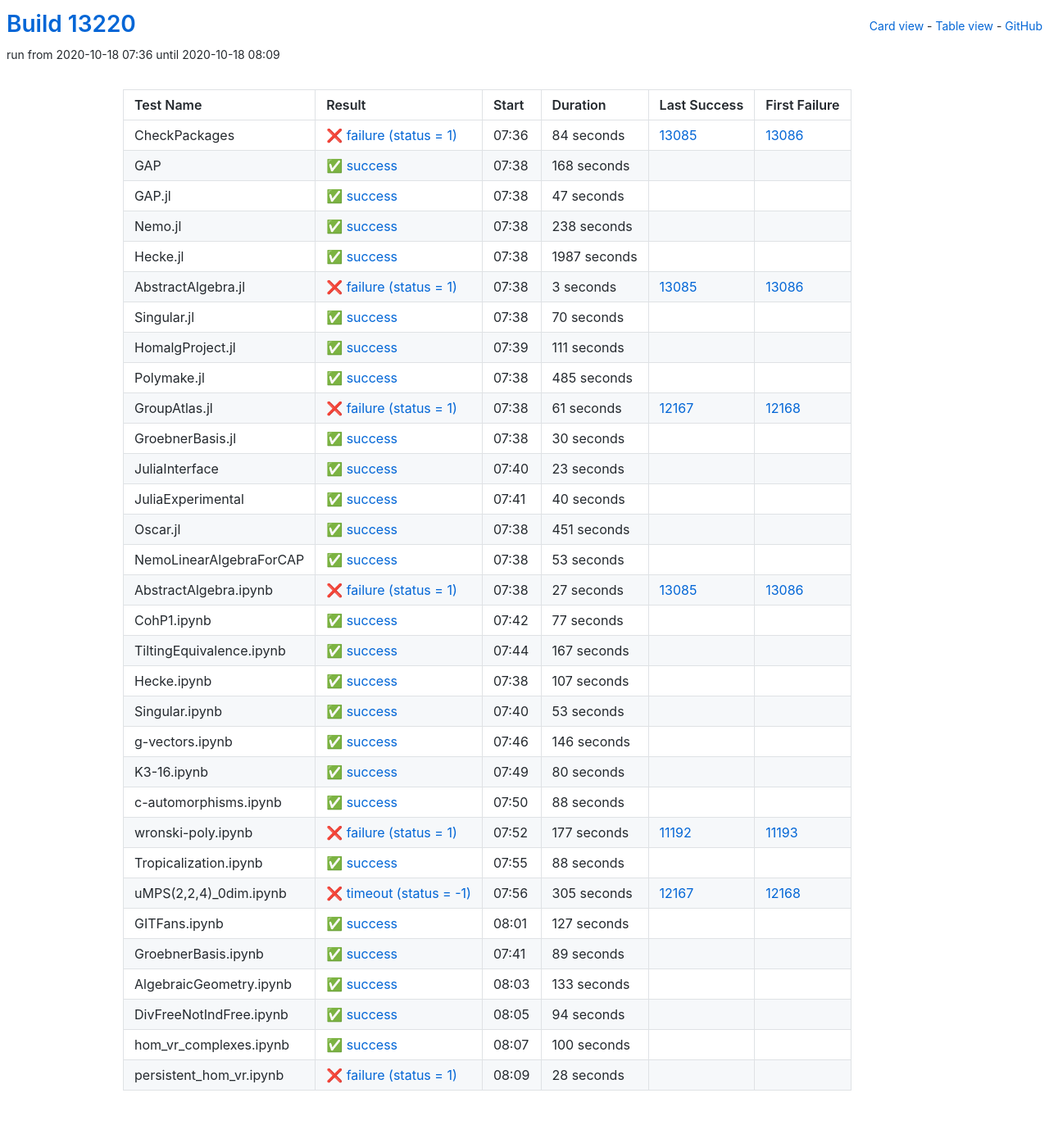
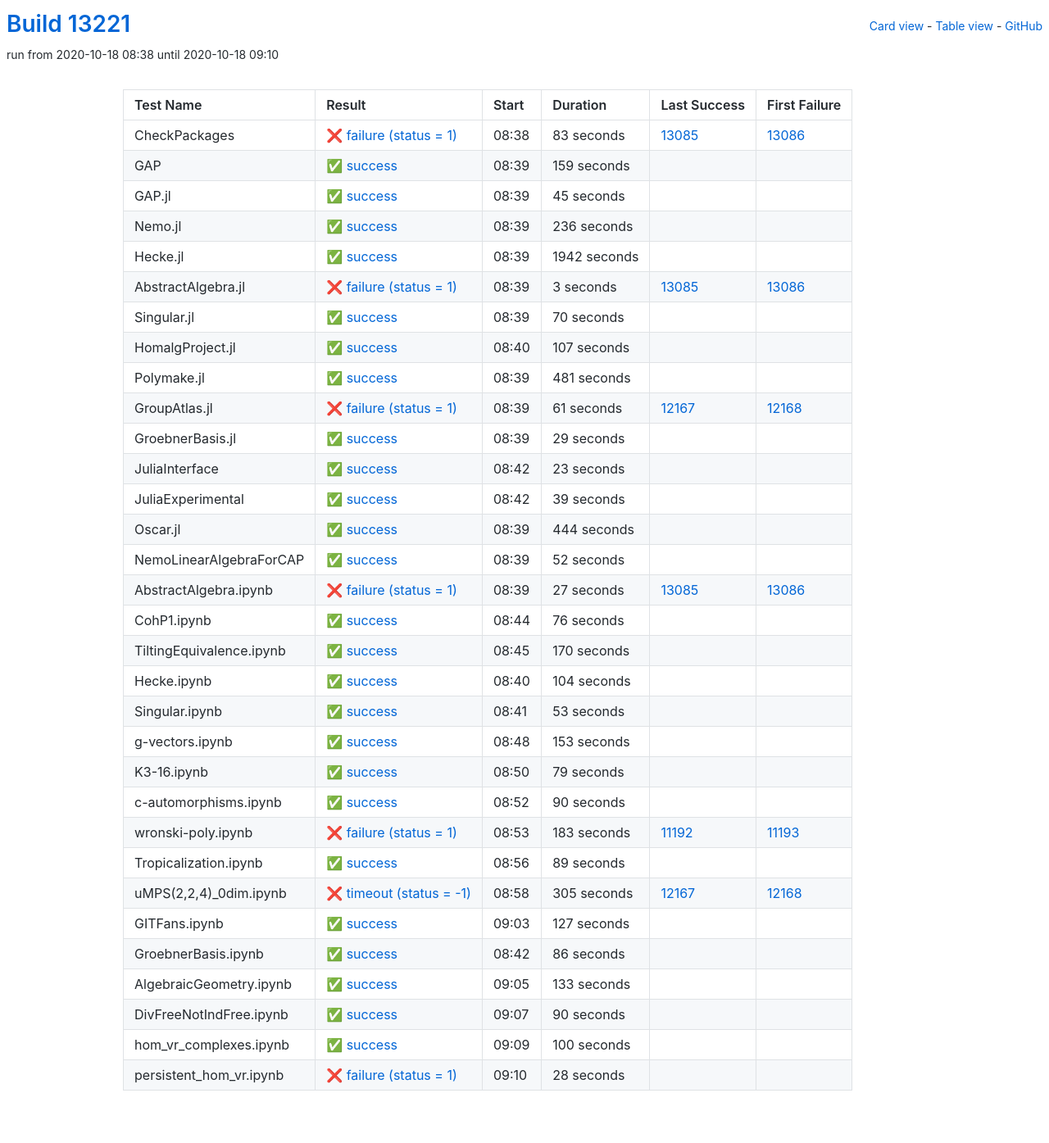
Before and after one commit to oscar-system/oscar-ci-status, a Jekyll site: the page built from table.html, in a window 1280 px wide. Shown: the whole page at 82% size. Built offline with Jekyll 4.4.1, drawn with Linux system fonts in a browser that asks for light colours.

Commit message:
Build #13221

```diff
--- a/_data/ci.yml
+++ b/_data/ci.yml
@@ -1,6 +1,6 @@
 ---
-build: 13220
-build_url: https://oscarci.mathematik.uni-kl.de/job/oscar/13220/
+build: 13221
+build_url: https://oscarci.mathematik.uni-kl.de/job/oscar/13221/
 job: oscar
 organization: oscar-system
 repo: oscar-ci-status
@@ -8,68 +8,68 @@
 tests:
 - name: CheckPackages
   id: checkpackages
-  log: https://oscarci.mathematik.uni-kl.de/job/oscar/13220/artifact/logs/build-13220/CheckPackages.log
-  start: 2020-10-18 07:36
+  log: https://oscarci.mathematik.uni-kl.de/job/oscar/13221/artifact/logs/build-13221/CheckPackages.log
+  start: 2020-10-18 08:38
   success: false
   exitcode: 1
   status: failure
-  duration: 84
+  duration: 83
   last_success: 13085
   last_success_url: https://oscarci.mathematik.uni-kl.de/job/oscar/13085/
   first_failure: 13086
   first_failure_url: https://oscarci.mathematik.uni-kl.de/job/oscar/13086/
 - name: GAP
   id: gap
-  log: https://oscarci.mathematik.uni-kl.de/job/oscar/13220/artifact/logs/build-13220/GAP.log
-  start: 2020-10-18 07:38
+  log: https://oscarci.mathematik.uni-kl.de/job/oscar/13221/artifact/logs/build-13221/GAP.log
+  start: 2020-10-18 08:39
   success: true
   exitcode: 0
   status: success
-  duration: 168
+  duration: 159
   last_success: false
   last_success_url:
   first_failure: false
   first_failure_url:
 - name: GAP.jl
   id: gap-jl
-  log: https://oscarci.mathematik.uni-kl.de/job/oscar/13220/artifact/logs/build-13220/GAP.jl.log
-  start: 2020-10-18 07:38
+  log: https://oscarci.mathematik.uni-kl.de/job/oscar/13221/artifact/logs/build-13221/GAP.jl.log
+  start: 2020-10-18 08:39
   success: true
   exitcode: 0
   status: success
-  duration: 47
+  duration: 45
   last_success: false
   last_success_url:
   first_failure: false
   first_failure_url:
 - name: Nemo.jl
   id: nemo-jl
-  log: https://oscarci.mathematik.uni-kl.de/job/oscar/13220/artifact/logs/build-13220/Nemo.jl.log
-  start: 2020-10-18 07:38
+  log: https://oscarci.mathematik.uni-kl.de/job/oscar/13221/artifact/logs/build-13221/Nemo.jl.log
+  start: 2020-10-18 08:39
   success: true
   exitcode: 0
   status: success
-  duration: 238
+  duration: 236
   last_success: false
   last_success_url:
   first_failure: false
   first_failure_url:
 - name: Hecke.jl
   id: hecke-jl
-  log: https://oscarci.mathematik.uni-kl.de/job/oscar/13220/artifact/logs/build-13220/Hecke.jl.log
-  start: 2020-10-18 07:38
+  log: https://oscarci.mathematik.uni-kl.de/job/oscar/13221/artifact/logs/build-13221/Hecke.jl.log
+  start: 2020-10-18 08:39
   success: true
   exitcode: 0
   status: success
-  duration: 1987
+  duration: 1942
   last_success: false
   last_success_url:
   first_failure: false
   first_failure_url:
 - name: AbstractAlgebra.jl
   id: abstractalgebra-jl
-  log: https://oscarci.mathematik.uni-kl.de/job/oscar/13220/artifact/logs/build-13220/AbstractAlgebra.jl.log
-  start: 2020-10-18 07:38
+  log: https://oscarci.mathematik.uni-kl.de/job/oscar/13221/artifact/logs/build-13221/AbstractAlgebra.jl.log
+  start: 2020-10-18 08:39
   success: false
   exitcode: 1
   status: failure
@@ -80,8 +80,8 @@
   first_failure_url: https://oscarci.mathematik.uni-kl.de/job/oscar/13086/
 - name: Singular.jl
   id: singular-jl
-  log: https://oscarci.mathematik.uni-kl.de/job/oscar/13220/artifact/logs/build-13220/Singular.jl.log
-  start: 2020-10-18 07:38
+  log: https://oscarci.mathematik.uni-kl.de/job/oscar/13221/artifact/logs/build-13221/Singular.jl.log
+  start: 2020-10-18 08:39
   success: true
   exitcode: 0
   status: success
@@ -92,32 +92,32 @@
   first_failure_url:
 - name: HomalgProject.jl
   id: homalgproject-jl
-  log: https://oscarci.mathematik.uni-kl.de/job/oscar/13220/artifact/logs/build-13220/HomalgProject.jl.log
-  start: 2020-10-18 07:39
+  log: https://oscarci.mathematik.uni-kl.de/job/oscar/13221/artifact/logs/build-13221/HomalgProject.jl.log
+  start: 2020-10-18 08:40
   success: true
   exitcode: 0
   status: success
-  duration: 111
+  duration: 107
   last_success: false
   last_success_url:
   first_failure: false
   first_failure_url:
 - name: Polymake.jl
   id: polymake-jl
-  log: https://oscarci.mathematik.uni-kl.de/job/oscar/13220/artifact/logs/build-13220/Polymake.jl.log
-  start: 2020-10-18 07:38
+  log: https://oscarci.mathematik.uni-kl.de/job/oscar/13221/artifact/logs/build-13221/Polymake.jl.log
+  start: 2020-10-18 08:39
   success: true
   exitcode: 0
   status: success
-  duration: 485
+  duration: 481
   last_success: false
   last_success_url:
   first_failure: false
   first_failure_url:
 - name: GroupAtlas.jl
   id: groupatlas-jl
-  log: https://oscarci.mathematik.uni-kl.de/job/oscar/13220/artifact/logs/build-13220/GroupAtlas.jl.log
-  start: 2020-10-18 07:38
+  log: https://oscarci.mathematik.uni-kl.de/job/oscar/13221/artifact/logs/build-13221/GroupAtlas.jl.log
+  start: 2020-10-18 08:39
   success: false
   exitcode: 1
   status: failure
@@ -128,20 +128,20 @@
   first_failure_url: https://oscarci.mathematik.uni-kl.de/job/oscar/12168/
 - name: GroebnerBasis.jl
   id: groebnerbasis-jl
-  log: https://oscarci.mathematik.uni-kl.de/job/oscar/13220/artifact/logs/build-13220/GroebnerBasis.jl.log
-  start: 2020-10-18 07:38
+  log: https://oscarci.mathematik.uni-kl.de/job/oscar/13221/artifact/logs/build-13221/GroebnerBasis.jl.log
+  start: 2020-10-18 08:39
   success: true
   exitcode: 0
   status: success
-  duration: 30
+  duration: 29
   last_success: false
   last_success_url:
   first_failure: false
   first_failure_url:
 - name: JuliaInterface
   id: juliainterface
-  log: https://oscarci.mathematik.uni-kl.de/job/oscar/13220/artifact/logs/build-13220/JuliaInterface.log
-  start: 2020-10-18 07:40
+  log: https://oscarci.mathematik.uni-kl.de/job/oscar/13221/artifact/logs/build-13221/JuliaInterface.log
+  start: 2020-10-18 08:42
   success: true
   exitcode: 0
   status: success
@@ -152,44 +152,44 @@
   first_failure_url:
 - name: JuliaExperimental
   id: juliaexperimental
-  log: https://oscarci.mathematik.uni-kl.de/job/oscar/13220/artifact/logs/build-13220/JuliaExperimental.log
-  start: 2020-10-18 07:41
+  log: https://oscarci.mathematik.uni-kl.de/job/oscar/13221/artifact/logs/build-13221/JuliaExperimental.log
+  start: 2020-10-18 08:42
   success: true
   exitcode: 0
   status: success
-  duration: 40
+  duration: 39
   last_success: false
   last_success_url:
   first_failure: false
   first_failure_url:
 - name: Oscar.jl
   id: oscar-jl
-  log: https://oscarci.mathematik.uni-kl.de/job/oscar/13220/artifact/logs/build-13220/Oscar.jl.log
-  start: 2020-10-18 07:38
+  log: https://oscarci.mathematik.uni-kl.de/job/oscar/13221/artifact/logs/build-13221/Oscar.jl.log
+  start: 2020-10-18 08:39
   success: true
   exitcode: 0
   status: success
-  duration: 451
+  duration: 444
   last_success: false
   last_success_url:
   first_failure: false
   first_failure_url:
 - name: NemoLinearAlgebraForCAP
   id: nemolinearalgebraforcap
-  log: https://oscarci.mathematik.uni-kl.de/job/oscar/13220/artifact/logs/build-13220/NemoLinearAlgebraForCAP.log
-  start: 2020-10-18 07:38
+  log: https://oscarci.mathematik.uni-kl.de/job/oscar/13221/artifact/logs/build-13221/NemoLinearAlgebraForCAP.log
+  start: 2020-10-18 08:39
   success: true
   exitcode: 0
   status: success
-  duration: 53
+  duration: 52
   last_success: false
   last_success_url:
   first_failure: false
   first_failure_url:
 - name: AbstractAlgebra.ipynb
   id: abstractalgebra-ipynb
-  log: https://oscarci.mathematik.uni-kl.de/job/oscar/13220/artifact/logs/build-13220/AbstractAlgebra.ipynb.log
-  start: 2020-10-18 07:38
+  log: https://oscarci.mathematik.uni-kl.de/job/oscar/13221/artifact/logs/build-13221/AbstractAlgebra.ipynb.log
+  start: 2020-10-18 08:39
   success: false
   exitcode: 1
   status: failure
@@ -200,44 +200,44 @@
   first_failure_url: https://oscarci.mathematik.uni-kl.de/job/oscar/13086/
 - name: CohP1.ipynb
   id: cohp1-ipynb
-  log: https://oscarci.mathematik.uni-kl.de/job/oscar/13220/artifact/logs/build-13220/CohP1.ipynb.log
-  start: 2020-10-18 07:42
+  log: https://oscarci.mathematik.uni-kl.de/job/oscar/13221/artifact/logs/build-13221/CohP1.ipynb.log
+  start: 2020-10-18 08:44
   success: true
   exitcode: 0
   status: success
-  duration: 77
+  duration: 76
   last_success: false
   last_success_url:
   first_failure: false
   first_failure_url:
 - name: TiltingEquivalence.ipynb
   id: tiltingequivalence-ipynb
-  log: https://oscarci.mathematik.uni-kl.de/job/oscar/13220/artifact/logs/build-13220/TiltingEquivalence.ipynb.log
-  start: 2020-10-18 07:44
+  log: https://oscarci.mathematik.uni-kl.de/job/oscar/13221/artifact/logs/build-13221/TiltingEquivalence.ipynb.log
+  start: 2020-10-18 08:45
   success: true
   exitcode: 0
   status: success
-  duration: 167
+  duration: 170
   last_success: false
   last_success_url:
   first_failure: false
   first_failure_url:
 - name: Hecke.ipynb
   id: hecke-ipynb
-  log: https://oscarci.mathematik.uni-kl.de/job/oscar/13220/artifact/logs/build-13220/Hecke.ipynb.log
-  start: 2020-10-18 07:38
+  log: https://oscarci.mathematik.uni-kl.de/job/oscar/13221/artifact/logs/build-13221/Hecke.ipynb.log
+  start: 2020-10-18 08:40
   success: true
   exitcode: 0
   status: success
-  duration: 107
+  duration: 104
   last_success: false
   last_success_url:
   first_failure: false
   first_failure_url:
 - name: Singular.ipynb
   id: singular-ipynb
-  log: https://oscarci.mathematik.uni-kl.de/job/oscar/13220/artifact/logs/build-13220/Singular.ipynb.log
-  start: 2020-10-18 07:40
+  log: https://oscarci.mathematik.uni-kl.de/job/oscar/13221/artifact/logs/build-13221/Singular.ipynb.log
+  start: 2020-10-18 08:41
   success: true
   exitcode: 0
   status: success
@@ -248,68 +248,68 @@
   first_failure_url:
 - name: g-vectors.ipynb
   id: g-vectors-ipynb
-  log: https://oscarci.mathematik.uni-kl.de/job/oscar/13220/artifact/logs/build-13220/g-vectors.ipynb.log
-  start: 2020-10-18 07:46
+  log: https://oscarci.mathematik.uni-kl.de/job/oscar/13221/artifact/logs/build-13221/g-vectors.ipynb.log
+  start: 2020-10-18 08:48
   success: true
   exitcode: 0
   status: success
-  duration: 146
+  duration: 153
   last_success: false
   last_success_url:
   first_failure: false
   first_failure_url:
 - name: K3-16.ipynb
   id: k3-16-ipynb
-  log: https://oscarci.mathematik.uni-kl.de/job/oscar/13220/artifact/logs/build-13220/K3-16.ipynb.log
-  start: 2020-10-18 07:49
+  log: https://oscarci.mathematik.uni-kl.de/job/oscar/13221/artifact/logs/build-13221/K3-16.ipynb.log
+  start: 2020-10-18 08:50
   success: true
   exitcode: 0
   status: success
-  duration: 80
+  duration: 79
   last_success: false
   last_success_url:
   first_failure: false
   first_failure_url:
 - name: c-automorphisms.ipynb
   id: c-automorphisms-ipynb
-  log: https://oscarci.mathematik.uni-kl.de/job/oscar/13220/artifact/logs/build-13220/c-automorphisms.ipynb.log
-  start: 2020-10-18 07:50
+  log: https://oscarci.mathematik.uni-kl.de/job/oscar/13221/artifact/logs/build-13221/c-automorphisms.ipynb.log
+  start: 2020-10-18 08:52
   success: true
   exitcode: 0
   status: success
-  duration: 88
+  duration: 90
   last_success: false
   last_success_url:
   first_failure: false
   first_failure_url:
 - name: wronski-poly.ipynb
   id: wronski-poly-ipynb
-  log: https://oscarci.mathematik.uni-kl.de/job/oscar/13220/artifact/logs/build-13220/wronski-poly.ipynb.log
-  start: 2020-10-18 07:52
+  log: https://oscarci.mathematik.uni-kl.de/job/oscar/13221/artifact/logs/build-13221/wronski-poly.ipynb.log
+  start: 2020-10-18 08:53
   success: false
   exitcode: 1
   status: failure
-  duration: 177
+  duration: 183
   last_success: 11192
   last_success_url: https://oscarci.mathematik.uni-kl.de/job/oscar/11192/
   first_failure: 11193
   first_failure_url: https://oscarci.mathematik.uni-kl.de/job/oscar/11193/
 - name: Tropicalization.ipynb
   id: tropicalization-ipynb
-  log: https://oscarci.mathematik.uni-kl.de/job/oscar/13220/artifact/logs/build-13220/Tropicalization.ipynb.log
-  start: 2020-10-18 07:55
+  log: https://oscarci.mathematik.uni-kl.de/job/oscar/13221/artifact/logs/build-13221/Tropicalization.ipynb.log
+  start: 2020-10-18 08:56
   success: true
   exitcode: 0
   status: success
-  duration: 88
+  duration: 89
   last_success: false
   last_success_url:
   first_failure: false
   first_failure_url:
 - name: uMPS(2,2,4)_0dim.ipynb
   id: umps-2-2-4-0dim-ipynb
-  log: https://oscarci.mathematik.uni-kl.de/job/oscar/13220/artifact/logs/build-13220/uMPS-2-2-4-_0dim.ipynb.log
-  start: 2020-10-18 07:56
+  log: https://oscarci.mathematik.uni-kl.de/job/oscar/13221/artifact/logs/build-13221/uMPS-2-2-4-_0dim.ipynb.log
+  start: 2020-10-18 08:58
   success: false
   exitcode: -1
   status: timeout
@@ -320,8 +320,8 @@
   first_failure_url: https://oscarci.mathematik.uni-kl.de/job/oscar/12168/
 - name: GITFans.ipynb
   id: gitfans-ipynb
-  log: https://oscarci.mathematik.uni-kl.de/job/oscar/13220/artifact/logs/build-13220/GITFans.ipynb.log
-  start: 2020-10-18 08:01
+  log: https://oscarci.mathematik.uni-kl.de/job/oscar/13221/artifact/logs/build-13221/GITFans.ipynb.log
+  start: 2020-10-18 09:03
   success: true
   exitcode: 0
   status: success
@@ -332,20 +332,20 @@
   first_failure_url:
 - name: GroebnerBasis.ipynb
   id: groebnerbasis-ipynb
-  log: https://oscarci.mathematik.uni-kl.de/job/oscar/13220/artifact/logs/build-13220/GroebnerBasis.ipynb.log
-  start: 2020-10-18 07:41
+  log: https://oscarci.mathematik.uni-kl.de/job/oscar/13221/artifact/logs/build-13221/GroebnerBasis.ipynb.log
+  start: 2020-10-18 08:42
   success: true
   exitcode: 0
   status: success
-  duration: 89
+  duration: 86
   last_success: false
   last_success_url:
   first_failure: false
   first_failure_url:
 - name: AlgebraicGeometry.ipynb
   id: algebraicgeometry-ipynb
-  log: https://oscarci.mathematik.uni-kl.de/job/oscar/13220/artifact/logs/build-13220/AlgebraicGeometry.ipynb.log
-  start: 2020-10-18 08:03
+  log: https://oscarci.mathematik.uni-kl.de/job/oscar/13221/artifact/logs/build-13221/AlgebraicGeometry.ipynb.log
+  start: 2020-10-18 09:05
   success: true
   exitcode: 0
   status: success
@@ -356,20 +356,20 @@
   first_failure_url:
 - name: DivFreeNotIndFree.ipynb
   id: divfreenotindfree-ipynb
-  log: https://oscarci.mathematik.uni-kl.de/job/oscar/13220/artifact/logs/build-13220/DivFreeNotIndFree.ipynb.log
-  start: 2020-10-18 08:05
+  log: https://oscarci.mathematik.uni-kl.de/job/oscar/13221/artifact/logs/build-13221/DivFreeNotIndFree.ipynb.log
+  start: 2020-10-18 09:07
   success: true
   exitcode: 0
   status: success
-  duration: 94
+  duration: 90
   last_success: false
   last_success_url:
   first_failure: false
   first_failure_url:
 - name: hom_vr_complexes.ipynb
   id: hom-vr-complexes-ipynb
-  log: https://oscarci.mathematik.uni-kl.de/job/oscar/13220/artifact/logs/build-13220/hom_vr_complexes.ipynb.log
-  start: 2020-10-18 08:07
+  log: https://oscarci.mathematik.uni-kl.de/job/oscar/13221/artifact/logs/build-13221/hom_vr_complexes.ipynb.log
+  start: 2020-10-18 09:09
   success: true
   exitcode: 0
   status: success
@@ -380,8 +380,8 @@
   first_failure_url:
 - name: persistent_hom_vr.ipynb
   id: persistent-hom-vr-ipynb
-  log: https://oscarci.mathematik.uni-kl.de/job/oscar/13220/artifact/logs/build-13220/persistent_hom_vr.ipynb.log
-  start: 2020-10-18 08:09
+  log: https://oscarci.mathematik.uni-kl.de/job/oscar/13221/artifact/logs/build-13221/persistent_hom_vr.ipynb.log
+  start: 2020-10-18 09:10
   success: false
   exitcode: 1
   status: failure
```
Also changed, not shown: README.md.
